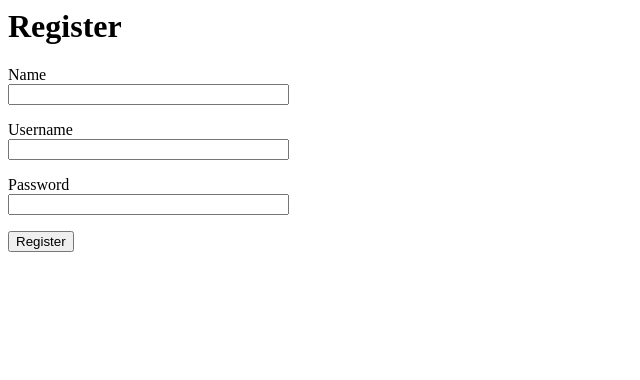
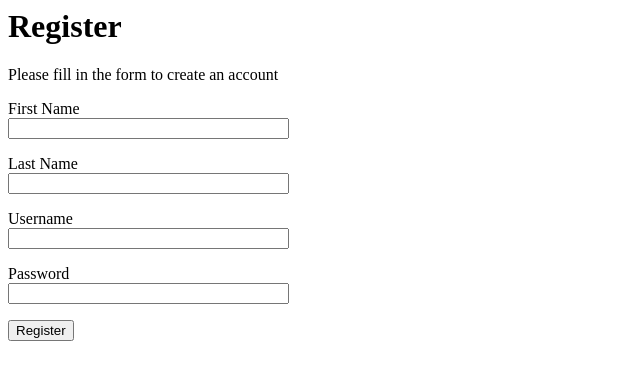
Before and after one commit to flotoria/ProjectCMPE131, a Flask app: page /register in a window 1280 px wide. Shown: the top 380 px of the page, without its empty margins (0-640 px from the left). Run offline with Flask 3, Linux system fonts and the light colour scheme.

Commit message:
Register Form Changes

```diff
--- a/app/forms.py
+++ b/app/forms.py
@@ -17,7 +17,8 @@ class LoginForm(FlaskForm):
         return True
 
 class RegisterForm(FlaskForm):
-    name = StringField('Name', validators=[DataRequired()])
+    firstname = StringField('First Name', validators=[DataRequired()])
+    lastname = StringField('Last Name', validators = [DataRequired()])
     username = StringField('Username', validators=[DataRequired()])
     password = PasswordField('Password', validators=[DataRequired()])
     submit = SubmitField('Register')
--- a/app/routes.py
+++ b/app/routes.py
@@ -72,7 +72,7 @@ def register():
     form = RegisterForm()
     if form.validate_on_submit():
         if form.validate_username(form.username) == True:
-            user = User(name=form.name.data, username=form.username.data, password=generate_password_hash(form.password.data))
+            user = User(name=form.firstname.data + " " + form.lastname.data, username=form.username.data, password=generate_password_hash(form.password.data))
             db.session.add(user)
             db.session.commit()
             return redirect(url_for('login'))
--- a/app/templates/dashboard.html
+++ b/app/templates/dashboard.html
@@ -1,5 +1,5 @@
 <h1>Dashboard</h1>
-You are currently logged in as: {{user.username}}
+You are currently logged in as: {{user.name}}
 <a href="{{ url_for('logout') }}"><button>Logout</button></a>
 <a href="{{ url_for('compose') }}"><button>Compose</button></a>
 <a href="{{ url_for('delete') }}"><button>Delete</button></a>
--- a/app/templates/register.html
+++ b/app/templates/register.html
@@ -1,10 +1,11 @@
 <h1>Register</h1>
 <form action="" method="POST" novalidate>
     {{form.hidden_tag()}}
-
-    <p> {{form.name.label}} <br>
-        {{form.name(size=32)}}</p>
-
+    <p> Please fill in the form to create an account</p>
+    <p> {{form.firstname.label}} <br>
+        {{form.firstname(size=32)}}</p>
+    <p> {{form.lastname.label}} <br>
+        {{form.lastname(size=32)}}</p>
     <p> {{form.username.label}} <br>
        {{form.username(size=32)}}</p>
 
```
Also changed, not shown: app/app.db.
